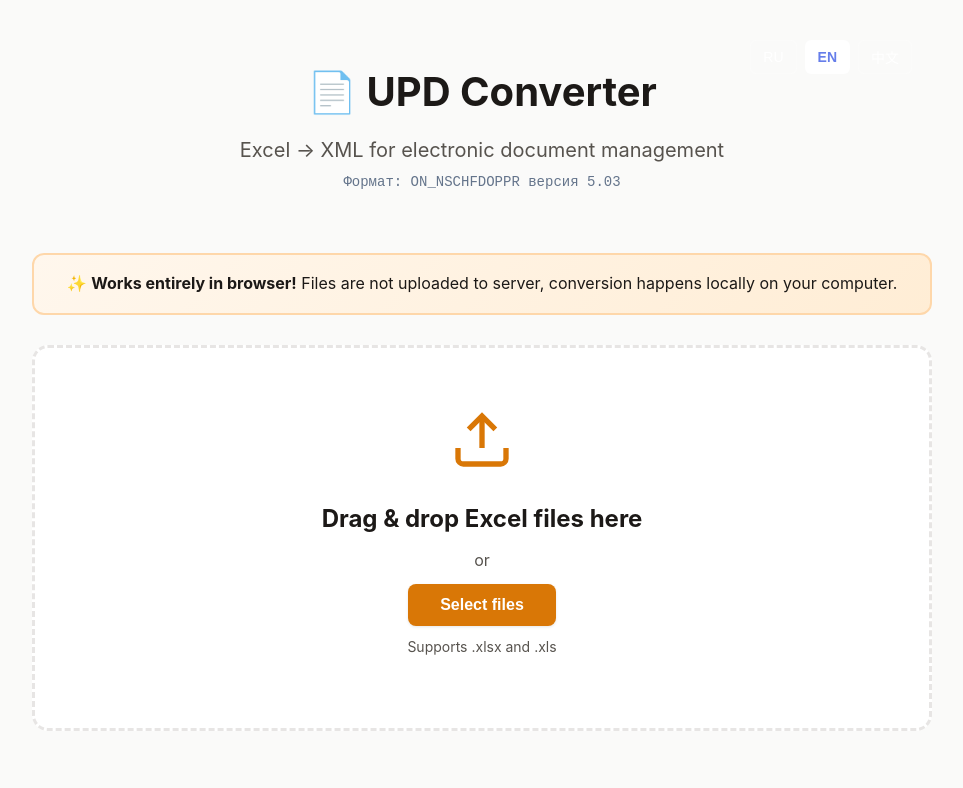
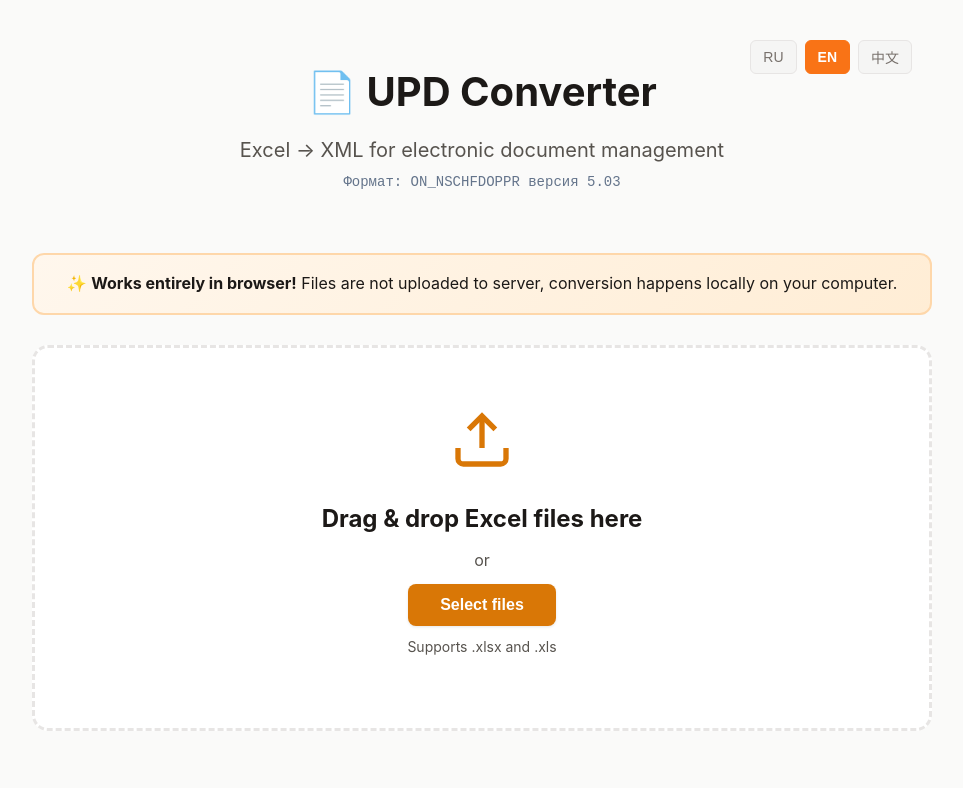
Before and after one commit to MarcusSN/UPD, a plain HTML site: page docs/index.html in a window 1280 px wide. Shown: the top 788 px of the page, without its empty margins (158-1121 px from the left). Drawn offline with Linux system fonts and the light colour scheme.

Commit message:
Исправлены стили переключателя языков для светлого фона
- Изменены цвета кнопок для видимости на светлом фоне
- Активная кнопка теперь оранжевая (в стиле сайта)

Co-Authored-By: Claude Opus 4.5 <noreply@anthropic.com>

```diff
--- a/docs/index.html
+++ b/docs/index.html
@@ -16,9 +16,9 @@
             gap: 8px;
         }
         .lang-btn {
-            background: rgba(255,255,255,0.1);
-            border: 1px solid rgba(255,255,255,0.2);
-            color: white;
+            background: #f5f5f4;
+            border: 1px solid #e7e5e4;
+            color: #78716c;
             padding: 6px 12px;
             border-radius: 6px;
             cursor: pointer;
@@ -26,11 +26,13 @@
             transition: all 0.2s;
         }
         .lang-btn:hover {
-            background: rgba(255,255,255,0.2);
+            background: #e7e5e4;
+            color: #57534e;
         }
         .lang-btn.active {
-            background: white;
-            color: #667eea;
+            background: #f97316;
+            border-color: #f97316;
+            color: white;
             font-weight: 600;
         }
         .container {
```
